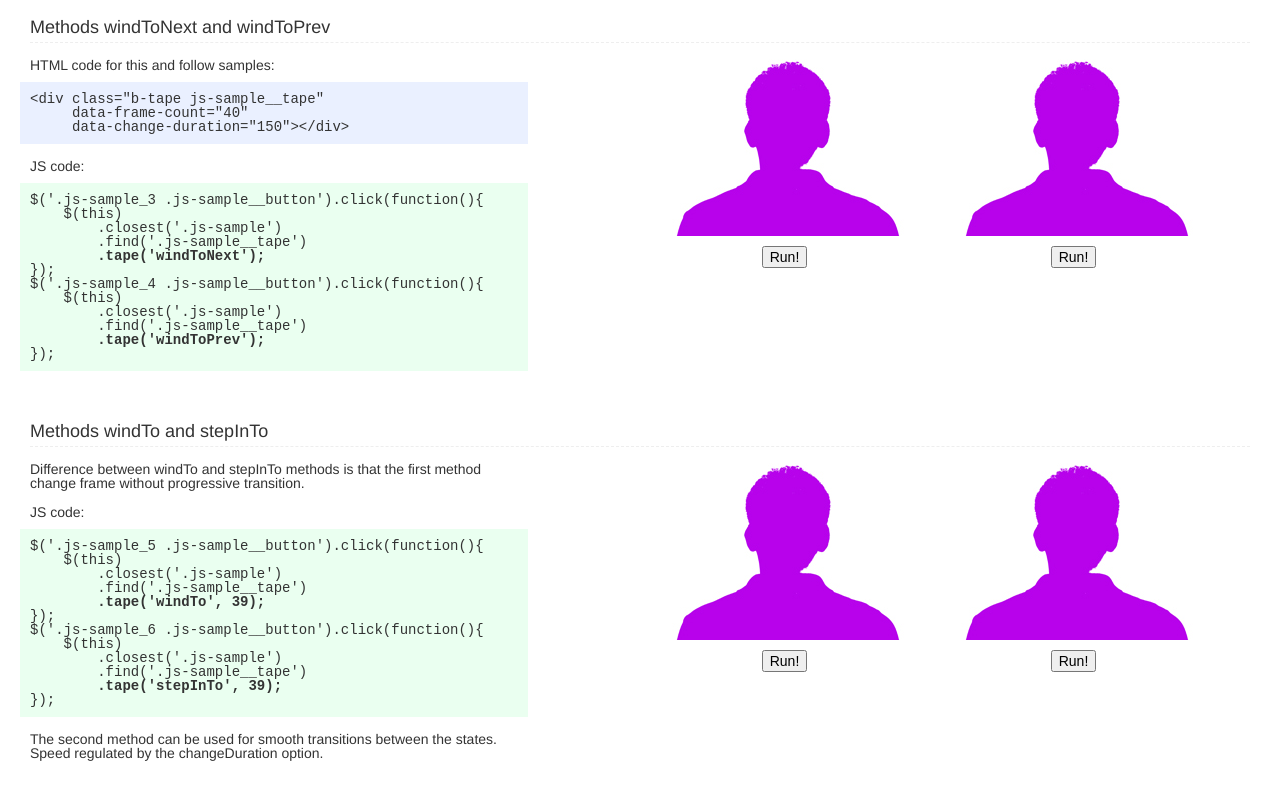
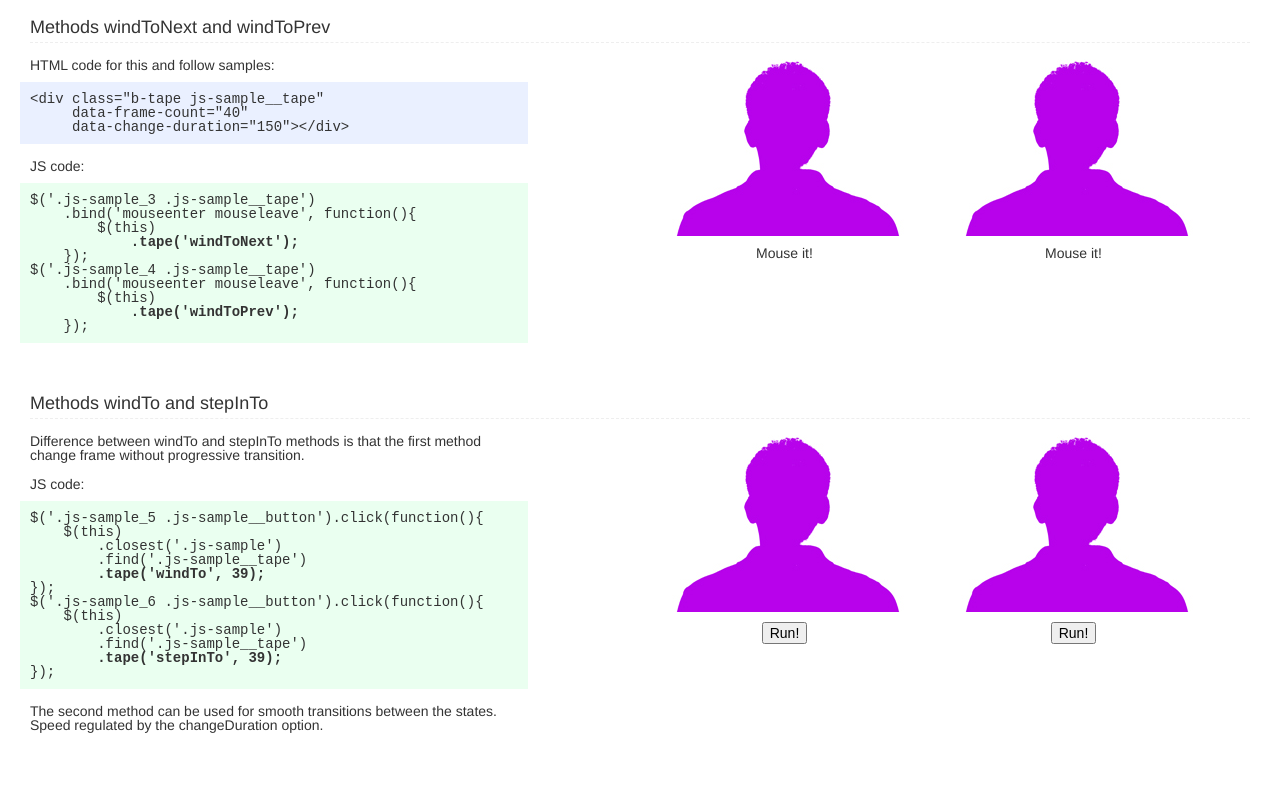
Before and after one commit to futurecolors/fc.tape, a plain HTML site: page demo/index.html in a window 1280 px wide. Shown: the part 813-1613 px from the top of the page. After the commit the page ends 1585 px from the top, so only its background shows below. Drawn offline with Linux system fonts and the light colour scheme.

Commit message:
Change demo of windToNext and windToPrev activation

```diff
--- a/demo/index.html
+++ b/demo/index.html
@@ -85,16 +85,14 @@
      data-frame-count="40"
      data-change-duration="150"&gt;&lt;/div&gt;</code></pre>
             <p class="b-sample__text">JS code:</p>
-            <pre class="b-code b-sample_code_js"><code>$('.js-sample_3 .js-sample__button').click(function(){
+            <pre class="b-code b-sample_code_js"><code>$('.js-sample_3 .js-sample__tape')
+    .bind('mouseenter mouseleave', function(){
         $(this)
-        .closest('.js-sample')
-        .find('.js-sample__tape')
             <b>.tape('windToNext');</b>
     });
-$('.js-sample_4 .js-sample__button').click(function(){
+$('.js-sample_4 .js-sample__tape')
+    .bind('mouseenter mouseleave', function(){
         $(this)
-        .closest('.js-sample')
-        .find('.js-sample__tape')
             <b>.tape('windToPrev');</b>
     });</code></pre>
         </div>
@@ -103,13 +101,13 @@ $('.js-sample_4 .js-sample__button').click(function(){
                 <div class="b-tape js-sample__tape"
                      data-frame-count="40"
                      data-change-duration="150"></div>
-                <button class="b-tape__run-button js-sample__button">Run!</button>
+                <div class="b-tape__label">Mouse it!</div>
             </div>
             <div class="l-tape js-sample js-sample_4">
                 <div class="b-tape js-sample__tape"
                      data-frame-count="40"
                      data-change-duration="150"></div>
-                <button class="b-tape__run-button js-sample__button">Run!</button>
+                <div class="b-tape__label">Mouse it!</div>
             </div>
         </div>
         <div class="g-clear"></div>
--- a/demo/script.js
+++ b/demo/script.js
@@ -7,16 +7,12 @@ $(function(){
             .find('.js-sample__tape')
             .tape('stepInTo', 39);
     });
-    $('.js-sample_3 .js-sample__button').click(function(){
+    $('.js-sample_3 .js-sample__tape').bind('mouseenter mouseleave', function(){
         $(this)
-            .closest('.js-sample')
-            .find('.js-sample__tape')
             .tape('windToNext');
     });
-    $('.js-sample_4 .js-sample__button').click(function(){
+    $('.js-sample_4 .js-sample__tape').bind('mouseenter mouseleave', function(){
         $(this)
-            .closest('.js-sample')
-            .find('.js-sample__tape')
             .tape('windToPrev');
     });
     $('.js-sample_5 .js-sample__button').click(function(){
--- a/demo/style.css
+++ b/demo/style.css
@@ -97,7 +97,8 @@ b {
     float: left;
     text-align: center;
 }
-.b-tape__run-button  {
+.b-tape__run-button,
+.b-tape__label {
     margin: 10px 0px;
     font-size: 14px;
 }
```
Lines whose indentation alone changed are shown as unchanged.
